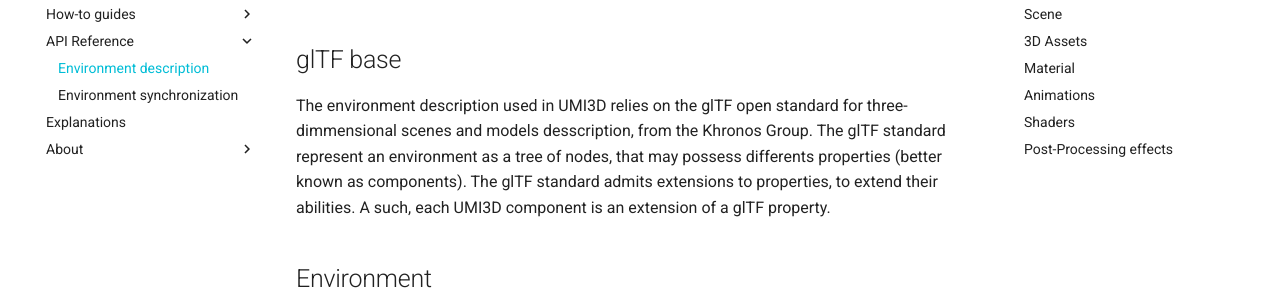
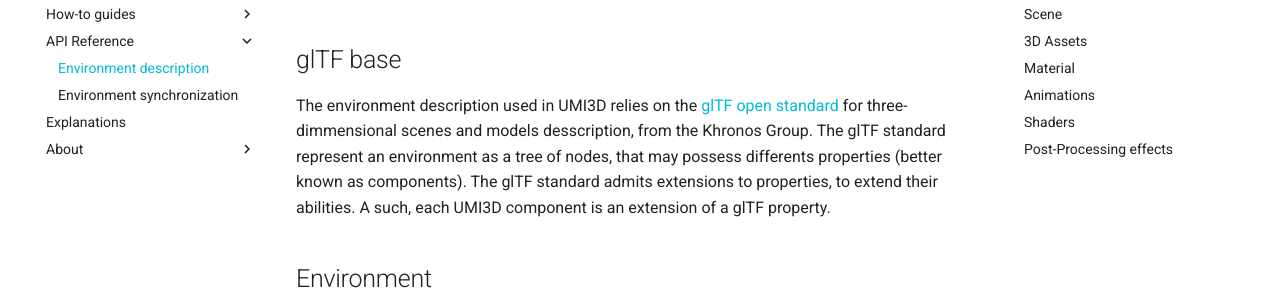
Before and after one commit to UMI3D/UMI3D-SDK-Documentation, an MkDocs documentation site: the page built from docs/pages/api-reference/environment-description.md, in a window 1280 px wide and 900 px high. Shown: the part 178-468 px from the top of the window. Built offline with MkDocs 1.6.1 and Material for MkDocs 9.7.7, drawn with Linux system fonts in a browser that asks for light colours; comment, search, counter and statistics services are not loaded; part of the change alters nothing that is shown.

```diff
--- a/docs/pages/api-reference/environment-description.md
+++ b/docs/pages/api-reference/environment-description.md
@@ -2,7 +2,7 @@
 
 ## glTF base
 
-The environment description used in UMI3D relies on the glTF open standard for three-dimmensional scenes and models desscription, from the Khronos Group. The glTF standard represent an environment as a tree of nodes, that may possess differents properties (better known as components). The glTF standard admits extensions to properties, to extend their abilities. A such, each UMI3D component is an extension of a glTF property.
+The environment description used in UMI3D relies on the [glTF open standard](https://registry.khronos.org/glTF/specs/2.0/glTF-2.0.html) for three-dimmensional scenes and models desscription, from the Khronos Group. The glTF standard represent an environment as a tree of nodes, that may possess differents properties (better known as components). The glTF standard admits extensions to properties, to extend their abilities. A such, each UMI3D component is an extension of a glTF property.
 
 ## Environment
 
```
